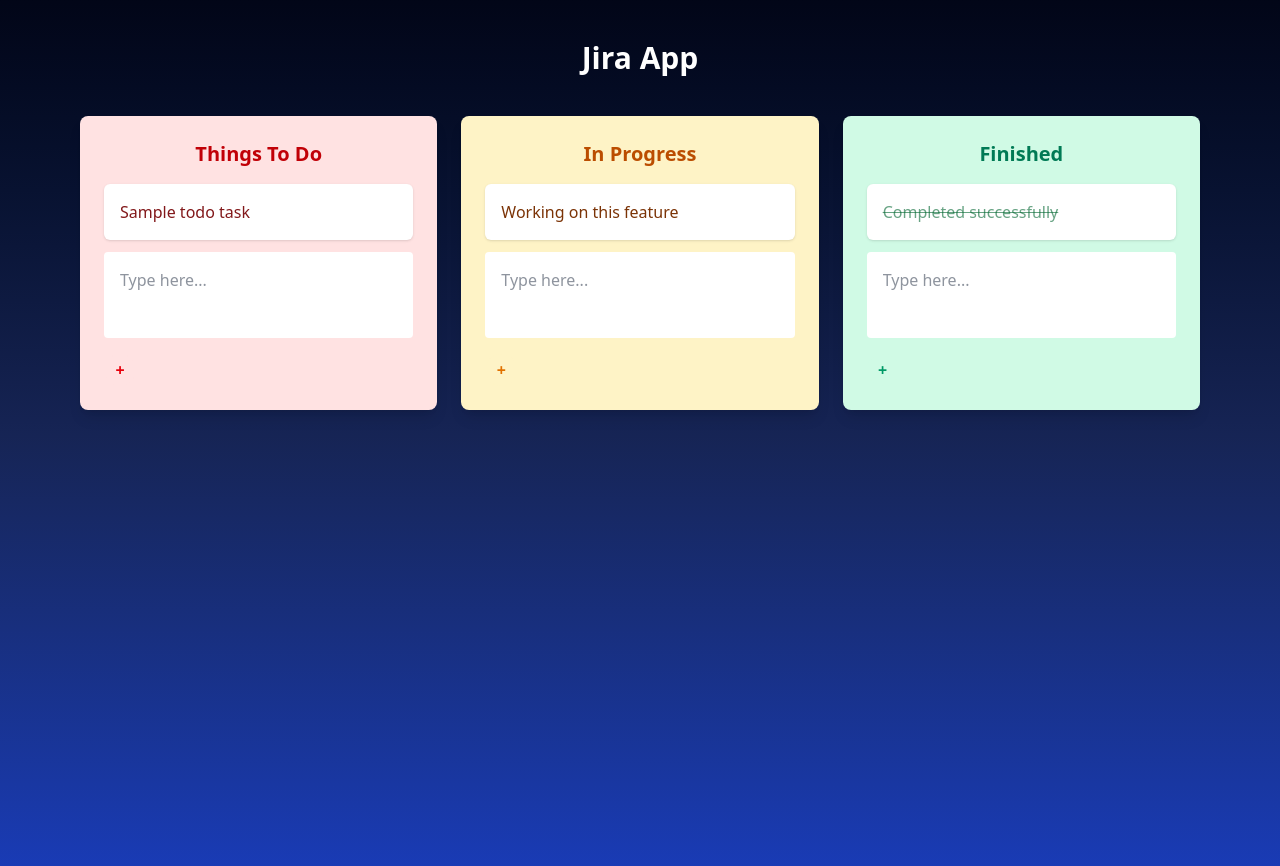
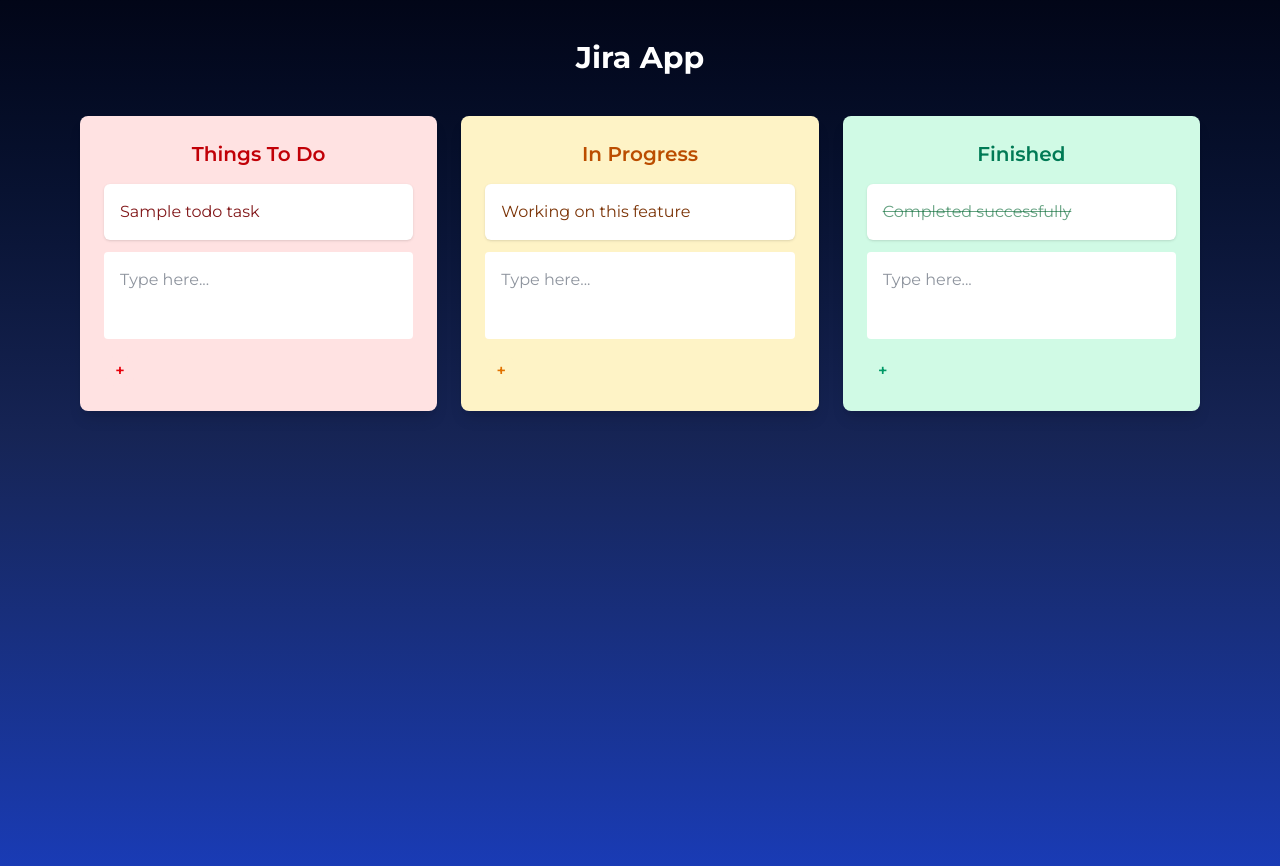
Before and after one commit to esraayaz/jira-app, a plain HTML site: page index.html in a window 1280 px wide. Drawn offline with nearby package versions, Linux system fonts and the light colour scheme.

Commit message:
New font style added 🦄

```diff
--- a/style.css
+++ b/style.css
@@ -1,3 +1,9 @@
+@import url("https://fonts.googleapis.com/css2?family=Montserrat:ital,wght@0,100..900;1,100..900&display=swap");
+
+body {
+  font-family: "Montserrat", sans-serif;
+}
+
 .save {
   display: none;
 }
```
